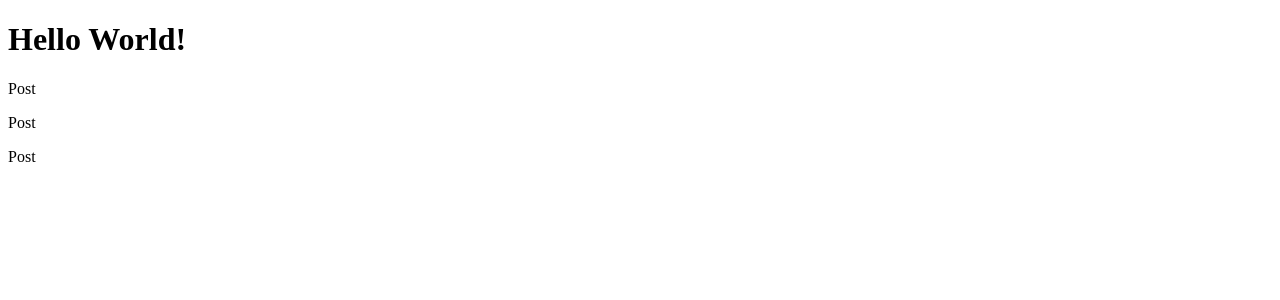
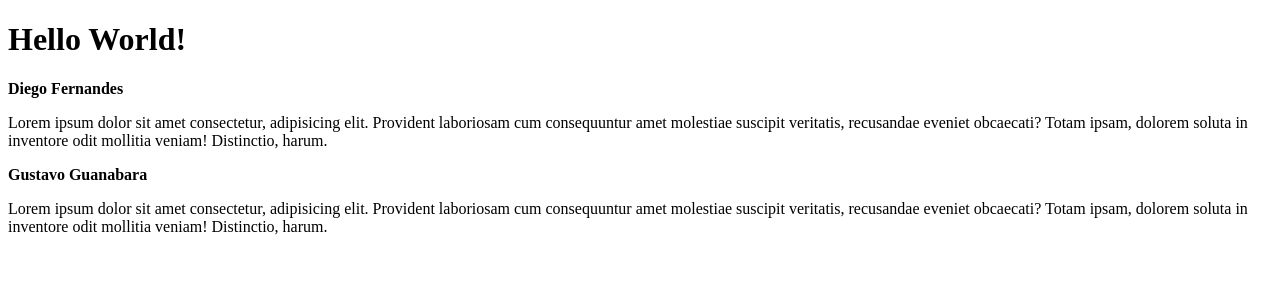
Before and after one commit to JoseGustavoCabralMello/01-fundamentos-reactjs, a React (Vite) app: page / in a window 1280 px wide. Shown: the top 300 px of the page. Built offline with nearby package versions, Linux system fonts and the light colour scheme.

Commit message:
Propriedades

```diff
--- a/src/App.jsx
+++ b/src/App.jsx
@@ -4,8 +4,14 @@ export function App() {
   return (
     <div>
       <h1>Hello World!</h1>
-      <Post/>
-      <Post/>
+      <Post
+        author="Diego Fernandes"
+        content="Lorem ipsum dolor sit amet consectetur, adipisicing elit. Provident laboriosam cum consequuntur amet molestiae suscipit veritatis, recusandae eveniet obcaecati? Totam ipsam, dolorem soluta in inventore odit mollitia veniam! Distinctio, harum."
+      />
+      <Post
+        author="Gustavo Guanabara"
+        content="Lorem ipsum dolor sit amet consectetur, adipisicing elit. Provident laboriosam cum consequuntur amet molestiae suscipit veritatis, recusandae eveniet obcaecati? Totam ipsam, dolorem soluta in inventore odit mollitia veniam! Distinctio, harum."
+      />
       <Post/>
     </div>
   )
--- a/src/Post.jsx
+++ b/src/Post.jsx
@@ -1,3 +1,8 @@
-export function Post() {
-  return <p>Post</p>
+export function Post(props) {
+  return (
+    <div>
+      <strong>{props.author}</strong>
+      <p>{props.content}</p>
+    </div>
+  )
 }
```
